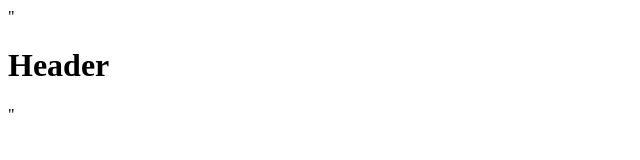
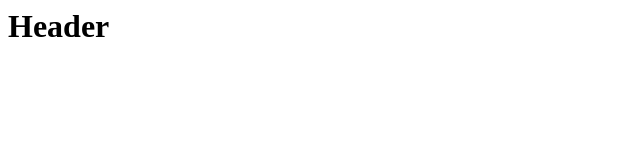
Before and after one commit to zerbian/interactive-fpga, a plain HTML site: page web/index.html in a window 1280 px wide. Shown: the whole page, without its empty margins (0-640 px from the left). Drawn offline with Linux system fonts and the light colour scheme.

Commit message:
reformat init page

```diff
--- a/web/index.html
+++ b/web/index.html
@@ -1 +1,5 @@
-"<html><body><h1>Header</h1></body></html>"
+<html>
+	<body>
+		<h1>Header</h1>
+	</body>
+</html>
```
